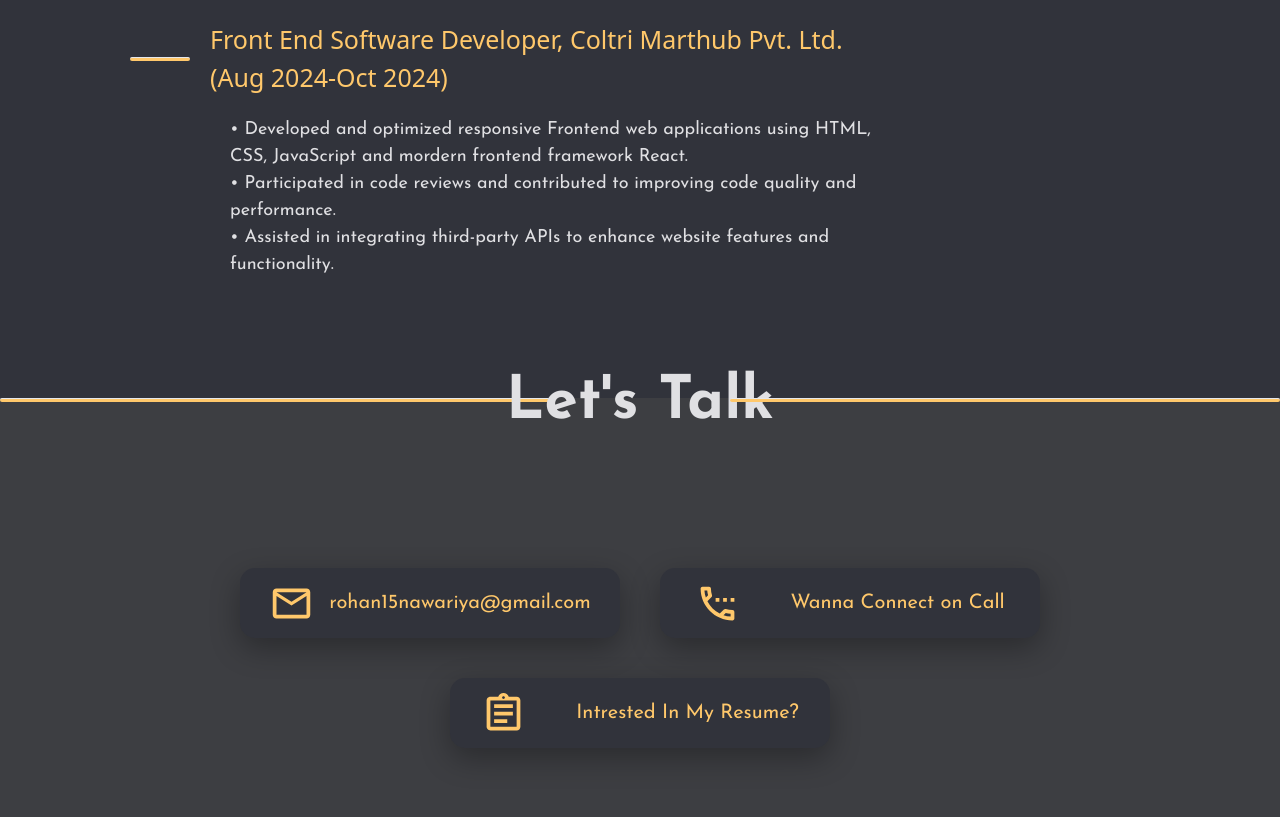
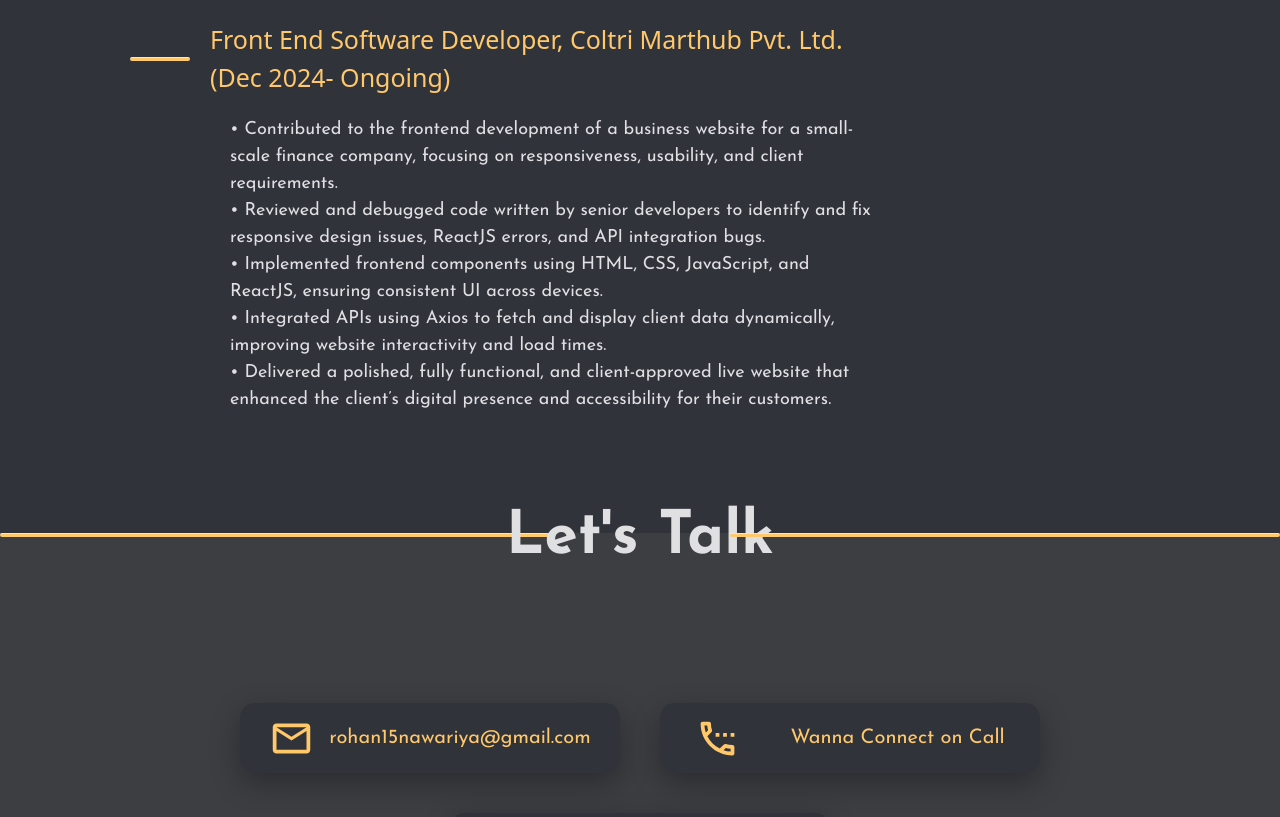
Before and after one commit to terminalrohan/Portfolio, a React (Vite) app: page / in a window 1280 px wide. Shown: the part 7561-8378 px from the top of the page. Built offline with nearby package versions, Linux system fonts and the light colour scheme.

Commit message:
Update Testimonials.jsx

```diff
--- a/src/Components/Testimonials.jsx
+++ b/src/Components/Testimonials.jsx
@@ -18,14 +18,16 @@ const Testimonials = () => {
           <div className="heading flex items-center sm:mt-[30px]">
             <hr className="w-[60px] h-[4px] ml-[30px] bg-SecondaryColor rounded sm:hidden" />
             <div className="title text-SecondaryColor text-[25px] pl-[20px] sm:pl-[5px] sm:text-[20px]">
-              Front End Software Developer, Coltri Marthub Pvt. Ltd. <br/> (Aug 2024-Oct 2024)
+              Front End Software Developer, Coltri Marthub Pvt. Ltd. <br/> (Dec 2024- Ongoing)
             </div>
           </div>
           <div className="feedbacks  ml-[110px] text-PrimiaryColor text-[18px] josefin-sans-light p-[20px] sm:ml-[0px]">
             <div className="desp ">
-            • Developed and optimized responsive Frontend web applications using  HTML, CSS, JavaScript and mordern frontend framework React.<br/>
-            • Participated in code reviews and contributed to improving code quality and performance.<br/>
-            • Assisted in integrating third-party APIs to enhance website features and functionality.
+            • Contributed to the frontend development of a business website for a small-scale finance company, focusing on responsiveness, usability, and client requirements.<br/>
+            • Reviewed and debugged code written by senior developers to identify and fix responsive design issues, ReactJS errors, and API integration bugs.<br/>
+            • Implemented frontend components using HTML, CSS, JavaScript, and ReactJS, ensuring consistent UI across devices.<br/>
+            • Integrated APIs using Axios to fetch and display client data dynamically, improving website interactivity and load times.<br/>
+            • Delivered a polished, fully functional, and client-approved live website that enhanced the client’s digital presence and accessibility for their customers.
 
             </div>
 
```
